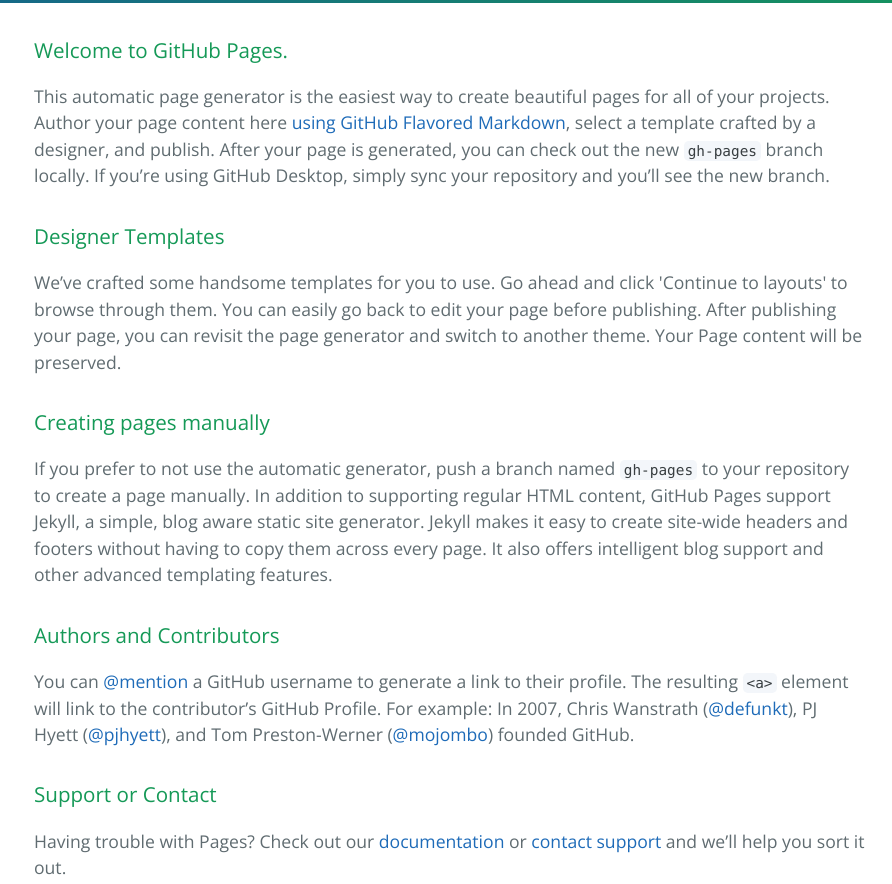
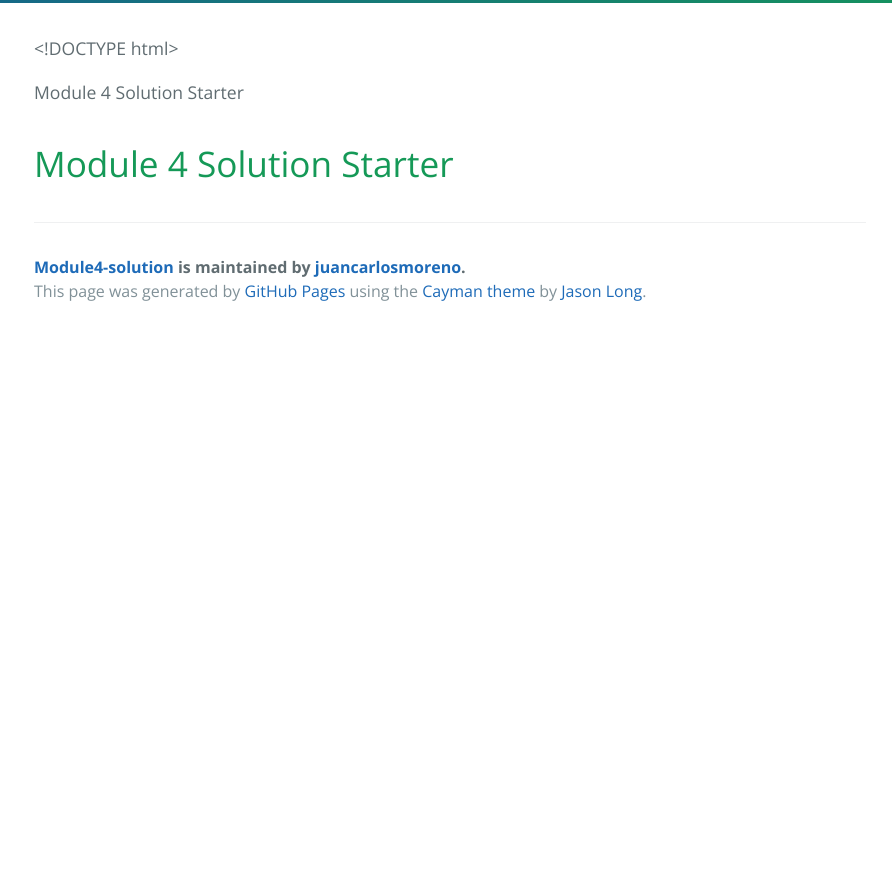
Before and after one commit to juancarlosmoreno/module4-solution, a plain HTML site: page index.html in a window 1280 px wide. Shown: the part 380-1264 px from the top of the page, without its empty margins (190-1082 px from the left). After the commit the page ends 800 px from the top, so only its background shows below. Drawn offline with nearby package versions, Linux system fonts and the light colour scheme.

```diff
--- a/index.html
+++ b/index.html
@@ -19,30 +19,22 @@
     </section>
 
     <section class="main-content">
-      <h3>
-<a id="welcome-to-github-pages" class="anchor" href="#welcome-to-github-pages" aria-hidden="true"><span aria-hidden="true" class="octicon octicon-link"></span></a>Welcome to GitHub Pages.</h3>
+      <p>&lt;!DOCTYPE html&gt;
 
-<p>This automatic page generator is the easiest way to create beautiful pages for all of your projects. Author your page content here <a href="https://guides.github.com/features/mastering-markdown/">using GitHub Flavored Markdown</a>, select a template crafted by a designer, and publish. After your page is generated, you can check out the new <code>gh-pages</code> branch locally. If you’re using GitHub Desktop, simply sync your repository and you’ll see the new branch.</p>
+</p>
 
-<h3>
-<a id="designer-templates" class="anchor" href="#designer-templates" aria-hidden="true"><span aria-hidden="true" class="octicon octicon-link"></span></a>Designer Templates</h3>
+  Module 4 Solution Starter
 
-<p>We’ve crafted some handsome templates for you to use. Go ahead and click 'Continue to layouts' to browse through them. You can easily go back to edit your page before publishing. After publishing your page, you can revisit the page generator and switch to another theme. Your Page content will be preserved.</p>
+<p>
 
-<h3>
-<a id="creating-pages-manually" class="anchor" href="#creating-pages-manually" aria-hidden="true"><span aria-hidden="true" class="octicon octicon-link"></span></a>Creating pages manually</h3>
+  </p>
 
-<p>If you prefer to not use the automatic generator, push a branch named <code>gh-pages</code> to your repository to create a page manually. In addition to supporting regular HTML content, GitHub Pages support Jekyll, a simple, blog aware static site generator. Jekyll makes it easy to create site-wide headers and footers without having to copy them across every page. It also offers intelligent blog support and other advanced templating features.</p>
+<p>
+</p>
+  <h1>
+<a id="module-4-solution-starter" class="anchor" href="#module-4-solution-starter" aria-hidden="true"><span aria-hidden="true" class="octicon octicon-link"></span></a>Module 4 Solution Starter</h1>
 
-<h3>
-<a id="authors-and-contributors" class="anchor" href="#authors-and-contributors" aria-hidden="true"><span aria-hidden="true" class="octicon octicon-link"></span></a>Authors and Contributors</h3>
 
-<p>You can <a href="https://help.github.com/articles/basic-writing-and-formatting-syntax/#mentioning-users-and-teams" class="user-mention">@mention</a> a GitHub username to generate a link to their profile. The resulting <code>&lt;a&gt;</code> element will link to the contributor’s GitHub Profile. For example: In 2007, Chris Wanstrath (<a href="https://github.com/defunkt" class="user-mention">@defunkt</a>), PJ Hyett (<a href="https://github.com/pjhyett" class="user-mention">@pjhyett</a>), and Tom Preston-Werner (<a href="https://github.com/mojombo" class="user-mention">@mojombo</a>) founded GitHub.</p>
-
-<h3>
-<a id="support-or-contact" class="anchor" href="#support-or-contact" aria-hidden="true"><span aria-hidden="true" class="octicon octicon-link"></span></a>Support or Contact</h3>
-
-<p>Having trouble with Pages? Check out our <a href="https://help.github.com/pages">documentation</a> or <a href="https://github.com/contact">contact support</a> and we’ll help you sort it out.</p>
 
       <footer class="site-footer">
         <span class="site-footer-owner"><a href="https://github.com/juancarlosmoreno/module4-solution">Module4-solution</a> is maintained by <a href="https://github.com/juancarlosmoreno">juancarlosmoreno</a>.</span>
```
Also changed, not shown: params.json (+1 -1 lines).
